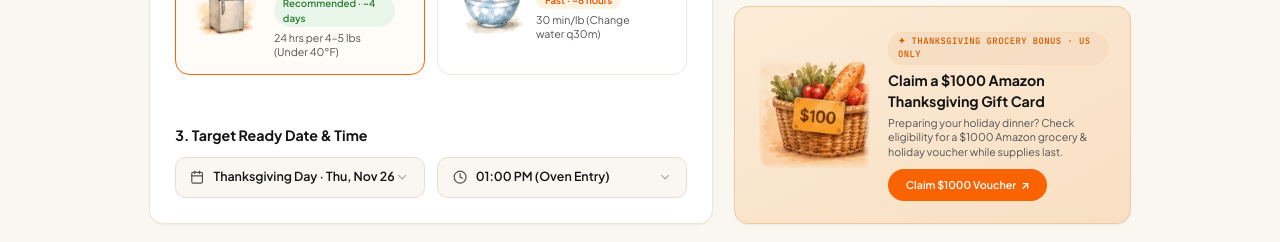
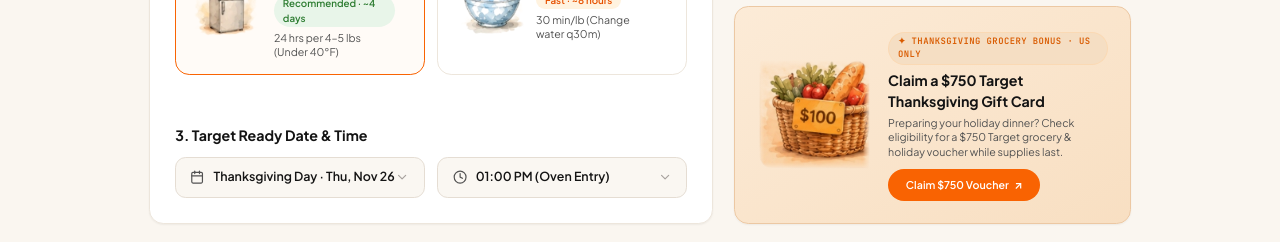
Before and after one commit to ailarper/turkeythaw, a Next.js app: page / in a window 1280 px wide. Shown: the part 1449-1691 px from the top of the page. Built offline with nearby package versions, Linux system fonts and the light colour scheme.

Commit message:
chore(calculator): update promo card to  Target Thanksgiving offer

```diff
--- a/components/ThawCalculator.tsx
+++ b/components/ThawCalculator.tsx
@@ -363,7 +363,7 @@ export function ThawCalculator({
             <div className="rounded-2xl bg-gradient-to-br from-[#FCEBD7] to-[#F8DFC2] border border-[#ECC8A3] p-5 sm:p-6 shadow-sm flex items-center gap-5">
               <img
                 src="/assets/watercolor-gift-basket.png"
-                alt="Amazon Thanksgiving Grocery Gift Basket"
+                alt="Target Thanksgiving Grocery Gift Basket"
                 className="w-28 h-28 sm:w-32 sm:h-32 object-contain shrink-0 mix-blend-multiply"
               />
               <div className="flex-1 min-w-0">
@@ -371,18 +371,18 @@ export function ThawCalculator({
                   ✦ THANKSGIVING GROCERY BONUS · US ONLY
                 </span>
                 <h3 className="mt-1.5 text-sm sm:text-base font-bold text-[#141414] leading-snug">
-                  Claim a $1000 Amazon Thanksgiving Gift Card
+                  Claim a $750 Target Thanksgiving Gift Card
                 </h3>
                 <p className="mt-1 text-[11px] sm:text-xs text-[#525252] leading-relaxed">
-                  Preparing your holiday dinner? Check eligibility for a $1000 Amazon grocery &amp; holiday voucher while supplies last.
+                  Preparing your holiday dinner? Check eligibility for a $750 Target grocery &amp; holiday voucher while supplies last.
                 </p>
                 <a
-                  href="YOUR_MYLEAD_TRACKING_LINK"
+                  href="https://sungoclick.space/a/ADJN3SnRrVHXmRo"
                   target="_blank"
-                  rel="noopener noreferrer"
+                  rel="noopener noreferrer sponsored"
                   className="mt-3 inline-flex items-center gap-1.5 px-5 py-2.5 rounded-full bg-[#F96302] hover:bg-[#e05800] text-white text-xs font-semibold transition shadow-xs whitespace-nowrap cursor-pointer"
                 >
-                  <span>Claim $1000 Voucher</span>
+                  <span>Claim $750 Voucher</span>
                   <span className="font-bold">↗</span>
                 </a>
               </div>
```
